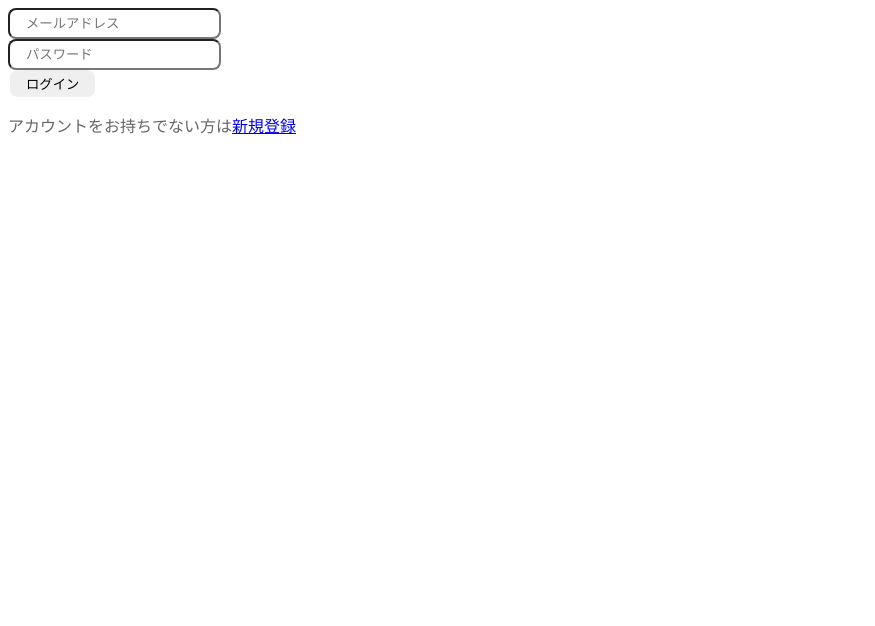
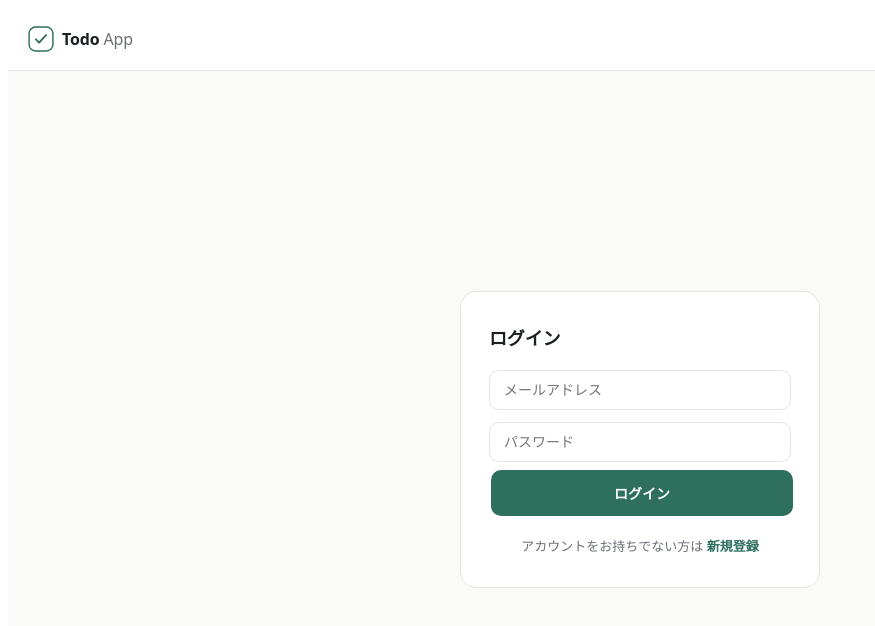
Before and after one commit to NAKANO8/todo_app, a Next.js app in the folder todo-web/: page /login in a window 1280 px wide. Shown: the top 626 px of the page, without its empty margins (0-875 px from the left). Built offline with nearby package versions, Linux system fonts and the light colour scheme.

Commit message:
feat: redesign login and register pages to match app style

```diff
--- a/todo-web/app/login/page.tsx
+++ b/todo-web/app/login/page.tsx
@@ -1,74 +1,5 @@
-'use client'
-import React, { useState } from "react";
-import Link from "next/link";
-import { validateEmail, validatePassword } from "../../lib/validation";
+import LoginForm from "../../features/auth/LoginForm";
 
-type Props = {
-  mode: "login" | "register";
-};
-
-export default function LoginForm({mode = "login"}: Props) {
-  const [email, setEmail] = useState("");
-  const [password, setPassword] = useState("");
-  const [errors, setErrors] = useState<{ email?: string; password?: string }>({});
-  const action =
-    mode === "login"
-      ? "/api/auth/login"
-      : "/api/auth/register";
-
-  const handleSubmit = (e: React.SubmitEvent<HTMLFormElement>) => {
-    e.preventDefault()
-
-    const emailError = validateEmail(email);
-    const passwordError = validatePassword(password);
-
-    if (emailError || passwordError) {
-      setErrors({
-        email: emailError ?? undefined,
-        password: passwordError ?? undefined,
-      })
-      return
-    }
-    e.currentTarget.submit();
-  }
-
-  return (
-    <>
-      <form
-        action={action}
-        method="POST"
-        onSubmit={handleSubmit}
-      >
-        <div>
-          <input
-            type="text"
-            placeholder="メールアドレス"
-            name="email"
-            value={email}
-            onChange={(e) => setEmail(e.target.value)}
-          />
-          {errors.email && <p>{errors.email}</p>}
-        </div>
-
-        <div>
-          <input
-            type="password"
-            name="password"
-            placeholder="パスワード"
-            value={password}
-            onChange={(e) => setPassword(e.target.value)}
-          />
-          {errors.password && <p>{errors.password}</p>}
-        </div>
-        <button type="submit">
-          {mode === "login" ? "ログイン" : "新規登録"}
-        </button>
-        {mode === "login" ? (
-          <p>アカウントをお持ちでない方は<Link href="/register">新規登録</Link></p>
-        ) : (
-          <p>すでにアカウントをお持ちの方は<Link href="/login">ログイン</Link></p>
-        )}
-      </form>
-    </>
-  )
+export default function LoginPage() {
+  return <LoginForm mode="login" />;
 }
--- a/todo-web/app/register/page.tsx
+++ b/todo-web/app/register/page.tsx
@@ -1,4 +1,4 @@
-import LoginForm from "../login/page";
+import LoginForm from "../../features/auth/LoginForm";
 
 export default function RegisterPage() {
   return <LoginForm mode="register" />;
--- /dev/null
+++ b/todo-web/features/auth/LoginForm.module.css
@@ -0,0 +1,138 @@
+.page {
+  min-height: 100vh;
+  background: #fafaf9;
+  font-family: "Hiragino Sans", "Yu Gothic", system-ui, -apple-system, sans-serif;
+  display: flex;
+  flex-direction: column;
+}
+
+/* ── Header ── */
+.header {
+  display: flex;
+  align-items: center;
+  padding: 18px 20px;
+  border-bottom: 1px solid #e6e4df;
+  background: #fff;
+}
+
+.logoLockup {
+  display: flex;
+  align-items: center;
+  gap: 8px;
+  text-decoration: none;
+}
+
+.wordmark {
+  font-size: 16px;
+  font-weight: 700;
+  letter-spacing: -0.01em;
+  color: #1c2024;
+}
+
+.wordmarkLight {
+  font-weight: 500;
+  color: #6b6f76;
+}
+
+/* ── Card ── */
+.body {
+  flex: 1;
+  display: flex;
+  align-items: center;
+  justify-content: center;
+  padding: 32px 24px;
+}
+
+.card {
+  box-sizing: border-box;
+  width: 100%;
+  max-width: 360px;
+  background: #fff;
+  border: 1px solid #e6e4df;
+  border-radius: 16px;
+  padding: 32px 28px;
+  display: flex;
+  flex-direction: column;
+  gap: 20px;
+}
+
+.cardTitle {
+  font-size: 18px;
+  font-weight: 700;
+  color: #1c2024;
+  margin: 0;
+  letter-spacing: -0.01em;
+}
+
+/* ── Fields ── */
+.fields {
+  display: flex;
+  flex-direction: column;
+  gap: 12px;
+}
+
+.field {
+  display: flex;
+  flex-direction: column;
+  gap: 4px;
+}
+
+.input {
+  box-sizing: border-box;
+  width: 100%;
+  padding: 11px 14px;
+  border: 1px solid #e6e4df;
+  border-radius: 10px;
+  font-size: 14px;
+  color: #1c2024;
+  background: #fff;
+  outline: none;
+  transition: border-color 0.15s;
+}
+
+.input:focus {
+  border-color: #2f6f5e;
+}
+
+.inputError {
+  border-color: #d95c5c;
+}
+
+.errorMsg {
+  font-size: 12px;
+  color: #d95c5c;
+  margin: 0;
+}
+
+/* ── Submit button ── */
+.submitBtn {
+  box-sizing: border-box;
+  width: 100%;
+  padding: 13px 0;
+  border: none;
+  border-radius: 10px;
+  background: #2f6f5e;
+  color: #fff;
+  font-size: 14px;
+  font-weight: 600;
+  cursor: pointer;
+  transition: background 0.15s;
+}
+
+.submitBtn:hover {
+  background: #265f50;
+}
+
+/* ── Switch link ── */
+.switchText {
+  font-size: 13px;
+  color: #6b6f76;
+  text-align: center;
+  margin: 0;
+}
+
+.switchLink {
+  color: #2f6f5e;
+  font-weight: 600;
+  text-decoration: none;
+}
--- /dev/null
+++ b/todo-web/features/auth/LoginForm.tsx
@@ -0,0 +1,95 @@
+'use client'
+import React, { useState } from "react";
+import Link from "next/link";
+import { validateEmail, validatePassword } from "../../lib/validation";
+import styles from "./LoginForm.module.css";
+
+type Props = {
+  mode: "login" | "register";
+};
+
+export default function LoginForm({ mode = "login" }: Props) {
+  const [email, setEmail] = useState("");
+  const [password, setPassword] = useState("");
+  const [errors, setErrors] = useState<{ email?: string; password?: string }>({});
+
+  const action = mode === "login" ? "/api/auth/login" : "/api/auth/register";
+  const title = mode === "login" ? "ログイン" : "新規登録";
+
+  const handleSubmit = (e: React.SubmitEvent<HTMLFormElement>) => {
+    e.preventDefault();
+    const emailError = validateEmail(email);
+    const passwordError = validatePassword(password);
+    if (emailError || passwordError) {
+      setErrors({ email: emailError ?? undefined, password: passwordError ?? undefined });
+      return;
+    }
+    e.currentTarget.submit();
+  };
+
+  return (
+    <div className={styles.page}>
+      <header className={styles.header}>
+        <Link href="/" className={styles.logoLockup}>
+          <svg width="26" height="26" viewBox="0 0 36 36" fill="none">
+            <rect x="1.5" y="1.5" width="33" height="33" rx="9" stroke="#2f6f5e" strokeWidth="2" />
+            <path d="M11 18.5L15.5 23L25 12.5" stroke="#2f6f5e" strokeWidth="2.6" strokeLinecap="round" strokeLinejoin="round" />
+          </svg>
+          <div className={styles.wordmark}>
+            Todo<span className={styles.wordmarkLight}> App</span>
+          </div>
+        </Link>
+      </header>
+
+      <div className={styles.body}>
+        <div className={styles.card}>
+          <h1 className={styles.cardTitle}>{title}</h1>
+
+          <form action={action} method="POST" onSubmit={handleSubmit}>
+            <div className={styles.fields}>
+              <div className={styles.field}>
+                <input
+                  className={`${styles.input} ${errors.email ? styles.inputError : ""}`}
+                  type="text"
+                  placeholder="メールアドレス"
+                  name="email"
+                  value={email}
+                  onChange={(e) => setEmail(e.target.value)}
+                />
+                {errors.email && <p className={styles.errorMsg}>{errors.email}</p>}
+              </div>
+
+              <div className={styles.field}>
+                <input
+                  className={`${styles.input} ${errors.password ? styles.inputError : ""}`}
+                  type="password"
+                  placeholder="パスワード"
+                  name="password"
+                  value={password}
+                  onChange={(e) => setPassword(e.target.value)}
+                />
+                {errors.password && <p className={styles.errorMsg}>{errors.password}</p>}
+              </div>
+            </div>
+
+            <button type="submit" className={styles.submitBtn} style={{ marginTop: "8px" }}>
+              {title}
+            </button>
+          </form>
+
+          {mode === "login" ? (
+            <p className={styles.switchText}>
+              アカウントをお持ちでない方は{" "}
+              <Link href="/register" className={styles.switchLink}>新規登録</Link>
+            </p>
+          ) : (
+            <p className={styles.switchText}>
+              すでにアカウントをお持ちの方は{" "}
+              <Link href="/login" className={styles.switchLink}>ログイン</Link>
+            </p>
+          )}
+        </div>
+      </div>
+    </div>
+  );
+}
```
